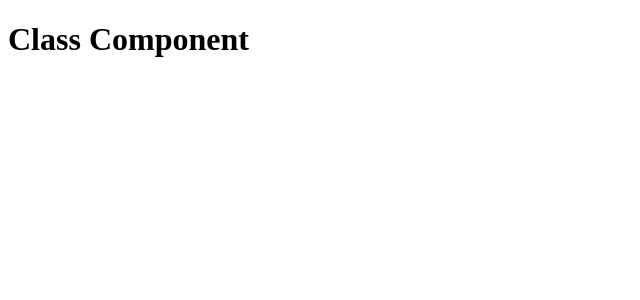
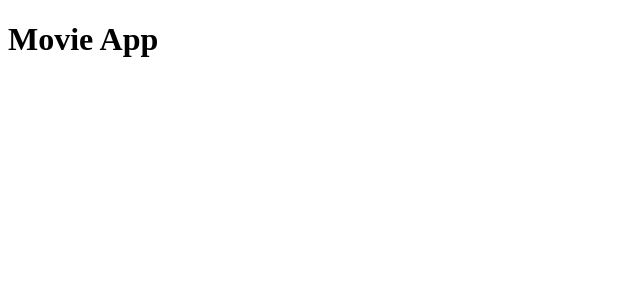
Before and after one commit to shubhsky/movieApp, a React (Create React App) app: page / in a window 1280 px wide. Shown: the top 300 px of the page, without its empty margins (0-640 px from the left). Built offline with nearby package versions, Linux system fonts and the light colour scheme.

Commit message:
Setup for our movie app

```diff
--- a/src/App.js
+++ b/src/App.js
@@ -1,10 +1,9 @@
-import React from "react";
-
-// Creating class based component
-class App extends React.Component{
-  render(){
-    return <h1>Class Component</h1>
-  }
+function App(){
+  return (
+    <>
+      <h1>Movie App</h1>
+    </>
+  )
 }
 
 export default App
```
